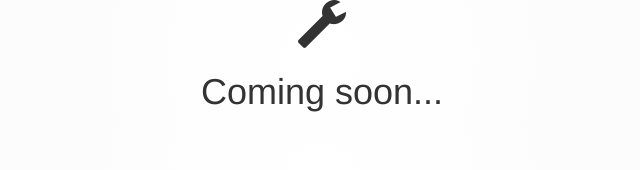
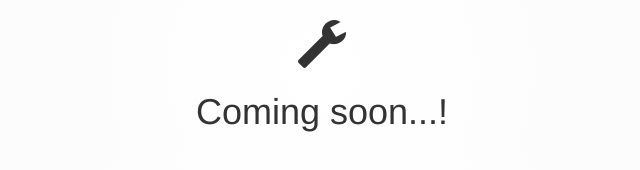
Before and after one commit to joecwallace/sahmm.com, a plain HTML site: page index.html in a window 1280 px wide. Shown: the whole page, without its empty margins (318-958 px from the left). Drawn offline with nearby package versions, Linux system fonts and the light colour scheme; a web font is replaced by a local one.

Commit message:
Update index.html

```diff
--- a/index.html
+++ b/index.html
@@ -26,7 +26,8 @@
 		</style>
 	</head>
 	<body>
+		<br>
 		<i class="glyphicon glyphicon-wrench"></i>
-		<h1>Coming soon...</h1>
+		<h1>Coming soon...!</h1>
 	</body>
 </html>
```
